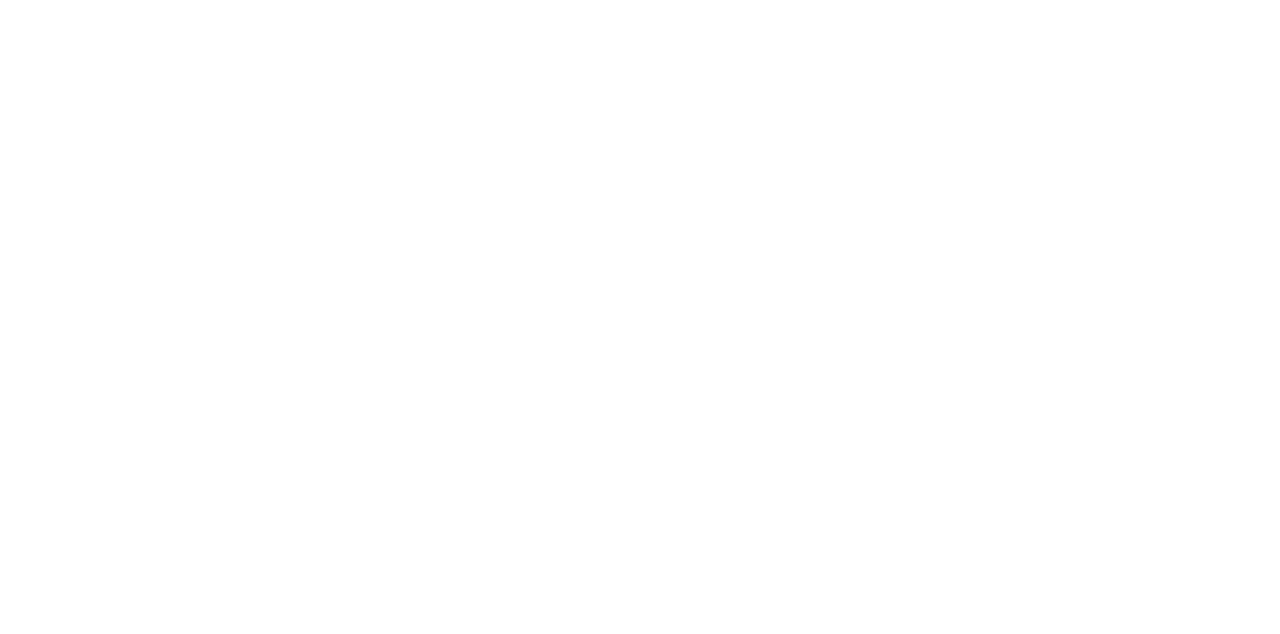
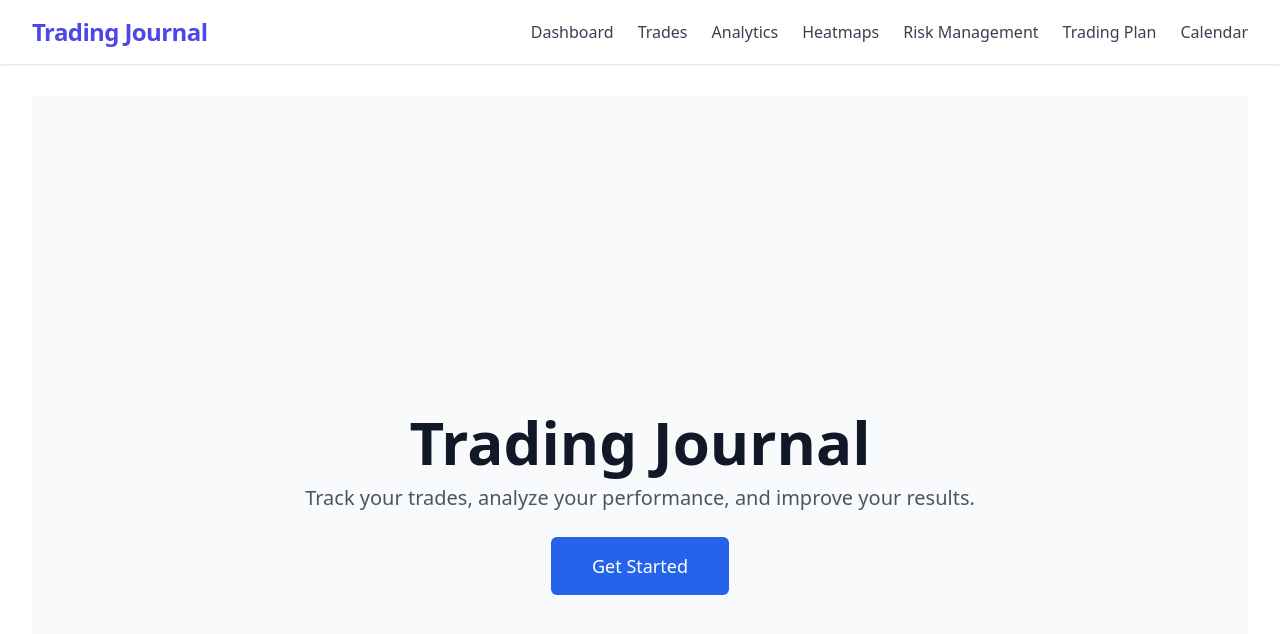
Before and after one commit to itzoibuddy/trading-journal-V4, a Next.js app: page / in a window 1280 px wide. Before the commit this address had no page. Shown: the top 634 px of the page. Built offline with nearby package versions, Linux system fonts and the light colour scheme.

Commit message:
Simplify home page and remove index.tsx

```diff
--- a/app/index.tsx
+++ /dev/null
@@ -1,5 +0,0 @@
-import { redirect } from 'next/navigation';
-
-export default function Index() {
-  redirect('/');
-}
--- a/app/page.tsx
+++ b/app/page.tsx
@@ -1,5 +1,23 @@
-import { redirect } from 'next/navigation';
+export default function Home() {
+  return (
+    <div className="flex flex-col items-center justify-center min-h-screen py-12 bg-gray-50">
+      <main className="flex flex-col items-center justify-center w-full flex-1 px-4 sm:px-20 text-center">
+        <h1 className="text-4xl font-bold text-gray-900 sm:text-5xl md:text-6xl">
+          Trading Journal
+        </h1>
+        <p className="mt-3 text-lg text-gray-600 sm:text-xl md:max-w-3xl">
+          Track your trades, analyze your performance, and improve your results.
+        </p>
 
-export default function Home() {
-  redirect('/landing');
+        <div className="mt-10">
+          <a
+            href="/landing"
+            className="px-8 py-3 border border-transparent text-base font-medium rounded-md text-white bg-blue-600 hover:bg-blue-700 md:py-4 md:text-lg md:px-10"
+          >
+            Get Started
+          </a>
+        </div>
+      </main>
+    </div>
+  );
 }
```
